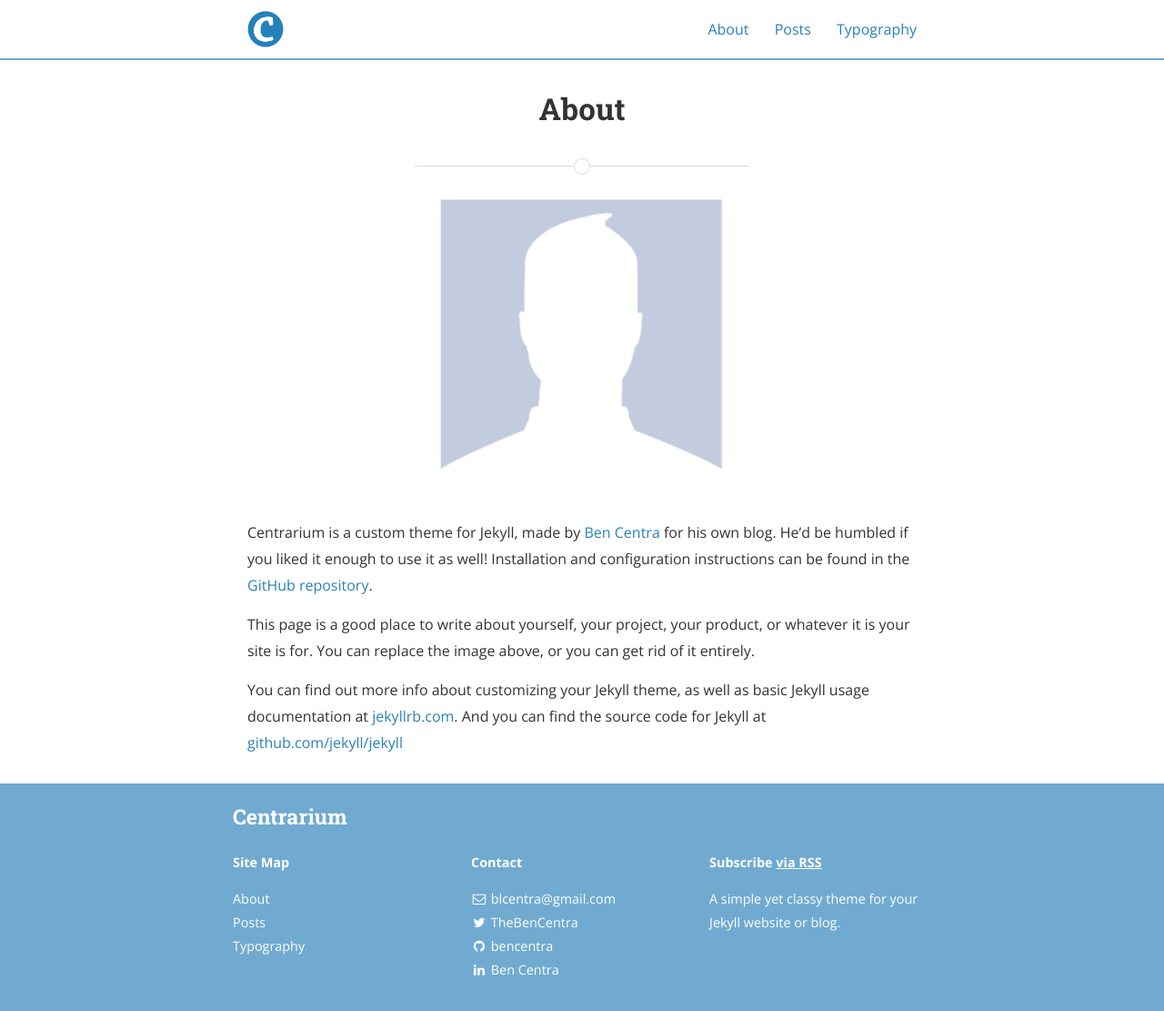
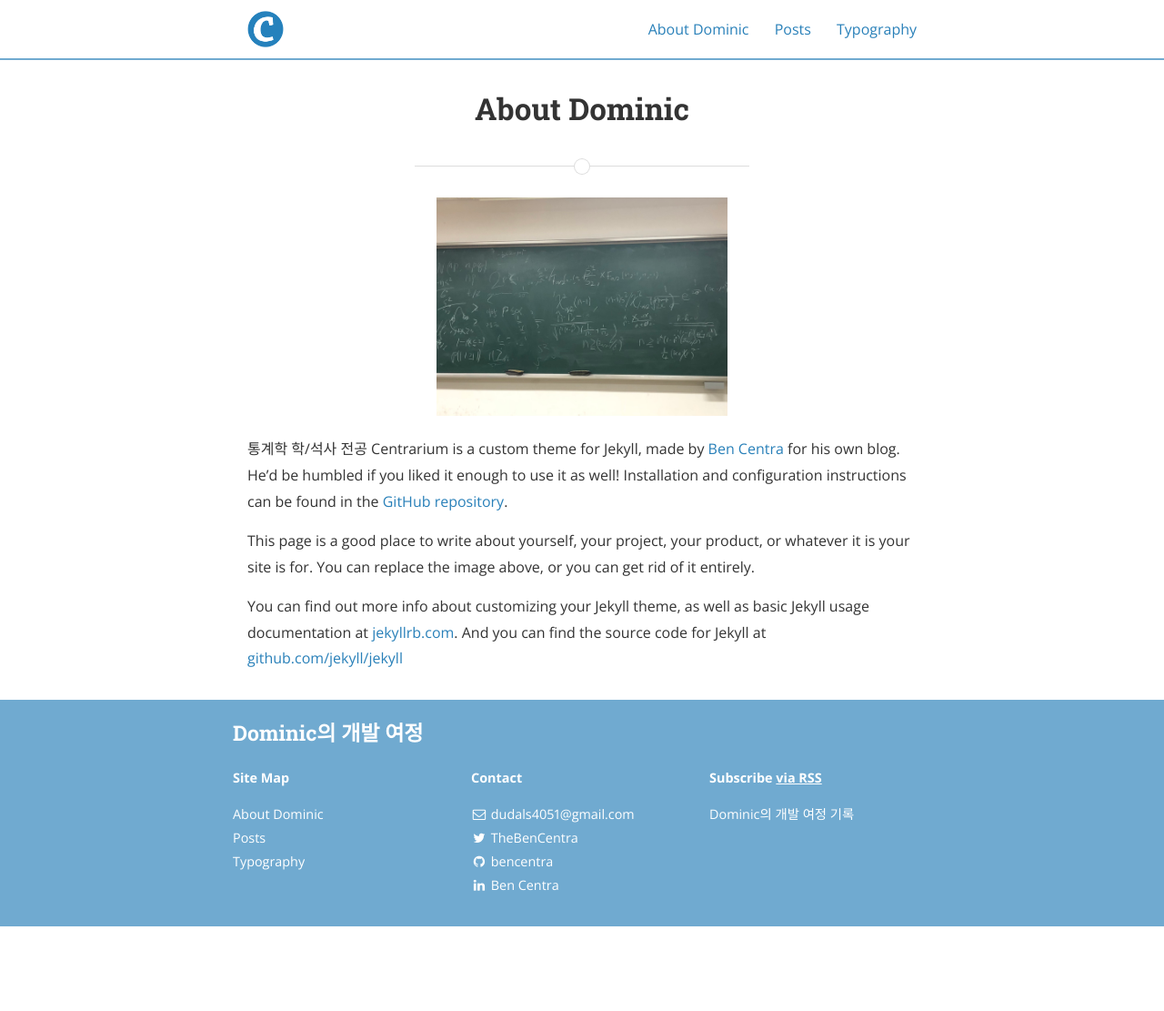
Before and after one commit to DominicAI/DominicAI.github.io, a Jekyll site: the page built from about.md, in a window 1280 px wide and 1111 px high. Shown: the whole window at 91% size. Built offline with Jekyll 4.4.1, drawn with Linux system fonts in a browser that asks for light colours; nearby versions of some CDN libraries.

Commit message:
config 수정

```diff
--- a/_config.yml
+++ b/_config.yml
@@ -9,17 +9,17 @@ exclude:
   - "/vendor/"
 
 # Site settings
-title: Centrarium
-subtitle: "A simple yet classy theme for your Jekyll website or blog"
-email: blcentra@gmail.com
-name: Ben Centra
+title: Dominic의 개발 여정
+subtitle: "논문기록 및 개발 과정 기록"
+email: dudals4051@gmail.com
+name: Dominic
 description: >
-  A simple yet classy theme for your Jekyll website or blog.
+  Dominic의 개발 여정 기록
 # Base URL of site (i.e. /blog). It should always start with a slash,
 # and never end with a slash. Set it to a blank value if hosting at the
 # root of your server.
 baseurl: "" # the subpath of your site, e.g. /blog/
-url: "" # the base hostname & protocol for your site
+url: "https://DominicAI.github.io" # the base hostname & protocol for your site
 cover: "/assets/header_image.jpg"
 logo: "/assets/logo.png"
 
--- a/about.md
+++ b/about.md
@@ -1,12 +1,13 @@
 ---
 layout: page
-title: About
+title: About Dominic
 permalink: /about/
 main_nav: true
 ---
 
-![alt text]({{ site.baseurl }}/assets/profile-placeholder.gif "Profile Picture"){:.profile}
+![alt text]({{ site.baseurl }}/assets/profile.jpg "Profile Picture"){:.profile}
 
+통계학 학/석사 전공
 Centrarium is a custom theme for Jekyll, made by [Ben Centra][bencentra] for his own blog. He'd be humbled if you liked it enough to use it as well! Installation and configuration instructions can be found in the [GitHub repository](https://github.com/bencentra/centrarium).
 
 This page is a good place to write about yourself, your project, your product, or whatever it is your site is for. You can replace the image above, or you can get rid of it entirely.
```
Also changed, not shown: assets/profile.jpg (added).
